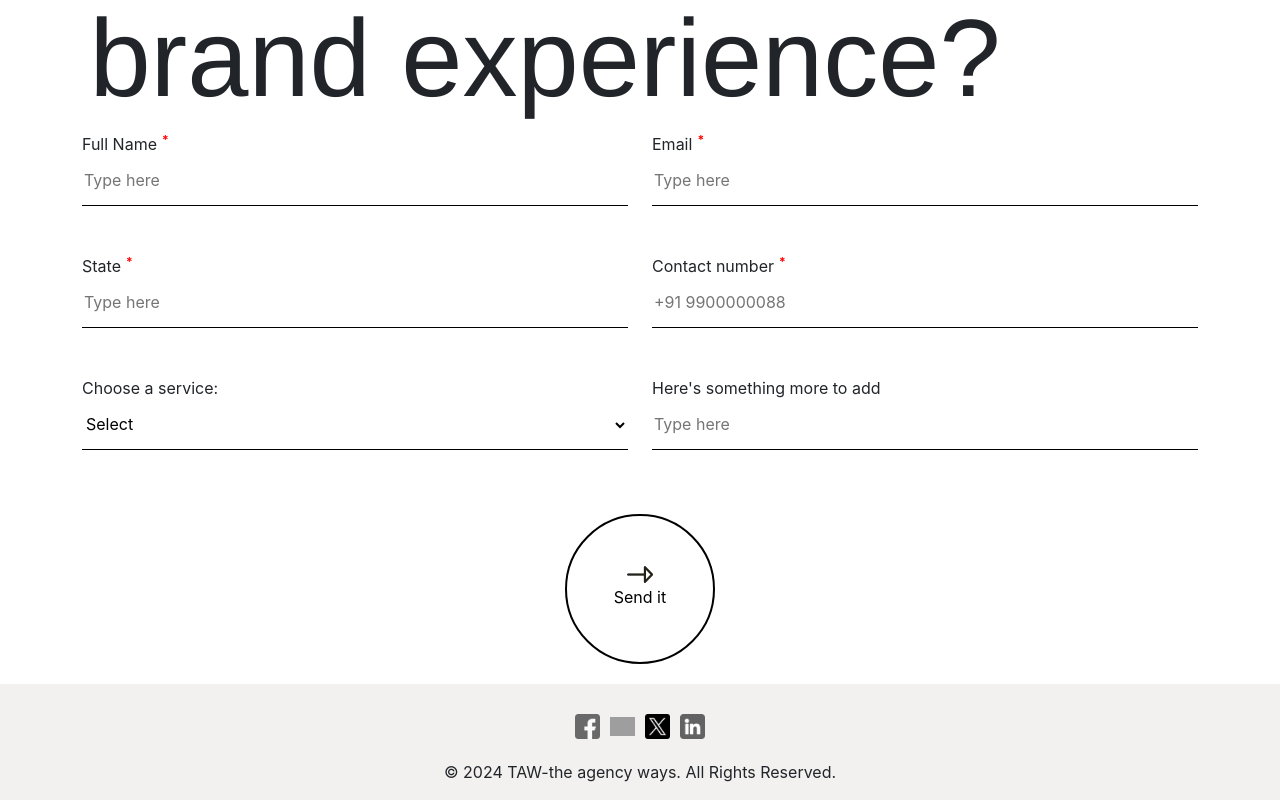
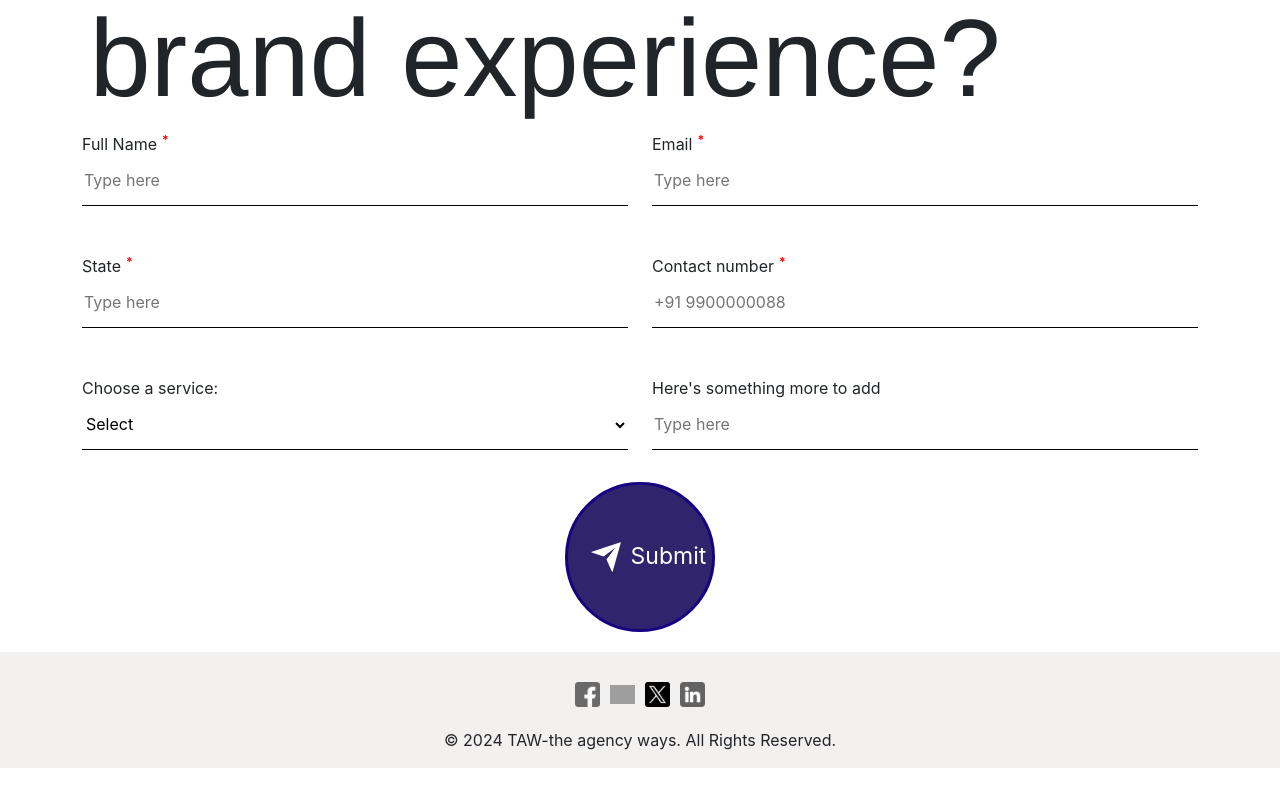
Before and after one commit to VishK98/Squash-Global, a React (Create React App) app: page / in a window 1280 px wide. Shown: the part 7351-8151 px from the top of the page. After the commit the page ends 8119 px from the top, so only its background shows below. Built offline with nearby package versions, Linux system fonts and the light colour scheme; grey boxes are pictures that could not be loaded; a web font is replaced by a local one.

Commit message:
submit button

```diff
--- a/src/components/Home/Home.css
+++ b/src/components/Home/Home.css
@@ -198,10 +198,70 @@ h2.stroke {
 .video-display {
   height: 100%;
 }
+
 .video-banner {
-    width: 100%;
-    height: 100%;
-    object-fit: cover;
-    /* position: absolute; */
-    top: 0;
+  width: 100%;
+  height: 100%;
+  object-fit: cover;
+  /* position: absolute; */
+  top: 0;
 }
+
+
+/* send submit-.submit-button */
+.submit-button {
+  font-family: inherit;
+  height: 150px;
+  width: 150px;
+  font-size: 23px;
+  background: #30256d;
+  border: 3px solid #150281;
+  color: white;
+  padding: 0.7em 1em;
+  padding-left: 0.9em;
+  display: flex;
+  align-items: center;
+  border-radius: 50%;
+  overflow: hidden;
+  transition: all 0.2s;
+  cursor: pointer;
+}
+
+
+.submit-button span {
+  display: block;
+  margin-left: 0.3em;
+  transition: all 0.3s ease-in-out;
+}
+
+.submit-button svg {
+  display: block;
+  transform-origin: center center;
+  transition: transform 0.3s ease-in-out;
+}
+
+.submit-button:hover .svg-wrapper {
+  animation: fly-1 0.6s ease-in-out infinite alternate;
+}
+
+.submit-button:hover svg {
+  transform: translateX(1.2em) rotate(45deg) scale(1.1);
+}
+
+.submit-button:hover span {
+  transform: translateX(5em);
+}
+
+.submit-button:active {
+  transform: scale(0.95);
+}
+
+@keyframes fly-1 {
+  from {
+    transform: translateY(0.1em);
+  }
+
+  to {
+    transform: translateY(-0.1em);
+  }
+}
--- a/src/components/Home/Home.js
+++ b/src/components/Home/Home.js
@@ -86,7 +86,7 @@ function Home() {
         muted
         playsInline
       >
-        <source  src={TAWVideo} type="video/mp4" />
+        <source src={TAWVideo} type="video/mp4" />
         Your browser does not support the video tag.
       </video>
 
@@ -1066,7 +1066,7 @@ function Home() {
               />
             </div>
           </div>
-          <div
+          {/* <div
             id="contactSubmitBtn"
             className="d-flex justify-content-center mt-lg-5 mb-3 mt-3"
           >
@@ -1081,7 +1081,29 @@ function Home() {
               }
               animation="fade-in"
             />
+          </div> */}
+          <div className="d-flex justify-content-center  mb-3 mt-3">
+            <button className="submit-button">
+              <div class="svg-wrapper-1">
+                <div class="svg-wrapper">
+                  <svg
+                    xmlns="http://www.w3.org/2000/svg"
+                    viewBox="0 0 24 24"
+                    width="35"
+                    height="35"
+                  >
+                    <path fill="none" d="M0 0h24v24H0z"></path>
+                    <path
+                      fill="currentColor"
+                      d="M1.946 9.315c-.522-.174-.527-.455.01-.634l19.087-6.362c.529-.176.832.12.684.638l-5.454 19.086c-.15.529-.455.547-.679.045L12 14l6-8-8 6-8.054-2.685z"
+                    ></path>
+                  </svg>
+                </div>
+              </div>
+              <span>Submit</span>
+            </button>
           </div>
+
         </form>
       </div>
       <ScrollToTopButton />
--- a/src/components/Sector/Sector.css
+++ b/src/components/Sector/Sector.css
@@ -200,13 +200,15 @@
 
 .service-image {
   filter: grayscale(100%);
-  transition: filter 1s;
   width: 100%;
   height: 280px;
+  transition: filter 1s;
+
 }
 
 .service-space:hover .service-image {
   filter: grayscale(0%);
+
 }
 
 .service-text {
```
